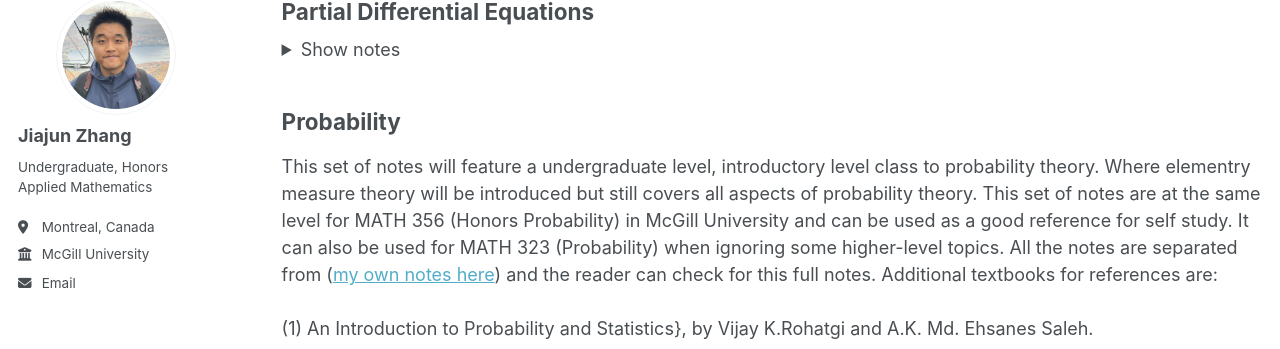
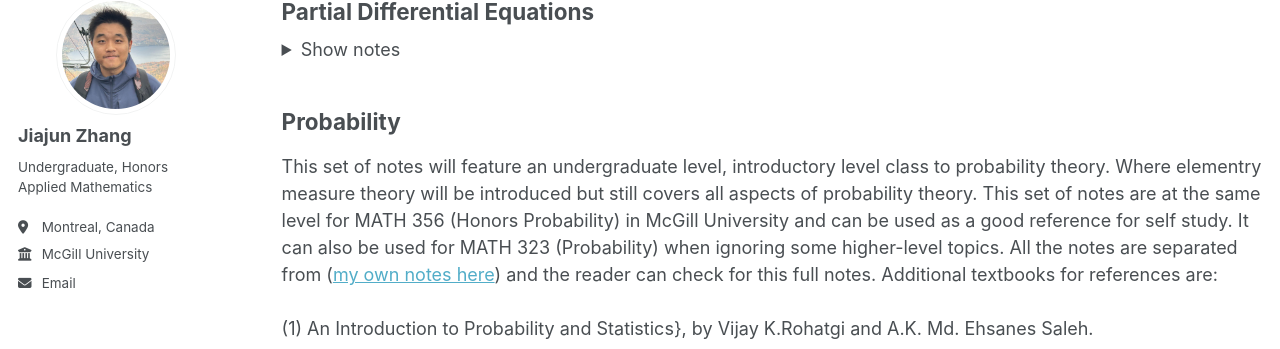
Before and after one commit to JohanssonRein/JohanssonRein.github.io, a Jekyll site: the page built from _pages/publications.html, in a window 1280 px wide and 900 px high, scrolled down 1452 px. Shown: the part 104-453 px from the top of the window. Built offline with Jekyll 4.4.1, drawn with Linux system fonts in a browser that asks for light colours.

Commit message:
Update _config.yml

```diff
--- a/_config.yml
+++ b/_config.yml
@@ -120,7 +120,7 @@ publication_category:
   probability:
     title: 'Probability'
     description: >
-     This set of notes will feature a undergraduate level, introductory level class to probability theory. Where elementry measure theory will be introduced but still covers all aspects of probability theory. This set of notes are at the same level for MATH 356 (Honors Probability)
+     This set of notes will feature an undergraduate level, introductory level class to probability theory. Where elementry measure theory will be introduced but still covers all aspects of probability theory. This set of notes are at the same level for MATH 356 (Honors Probability)
      in McGill University and can be used as a good reference for self study. It can also be used for MATH 323 (Probability) when ignoring some higher-level topics. All the notes are separated from ([my own notes here](/files/Intro_to_probability.pdf)) and the reader can check for this full notes.
      Additional textbooks for references are:
      <br><br>
@@ -141,7 +141,7 @@ publication_category:
   ode:
     title: 'Ordinary Differential Equations'
     description: >
-     This set of notes will feature an undergraduate level course in ordinary differential equations.
+     This set of notes will feature an undergraduate level course in ordinary differential equations. My own notes can be found [here](/files/ode.pdf)
 
 # Site Settings
 teaser                   :  # filename of teaser fallback teaser image placed in /images/, .e.g. "500x300.png"
```
